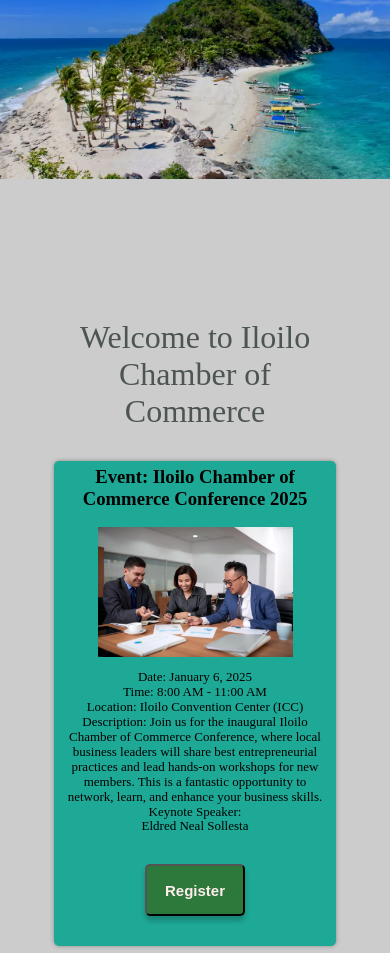
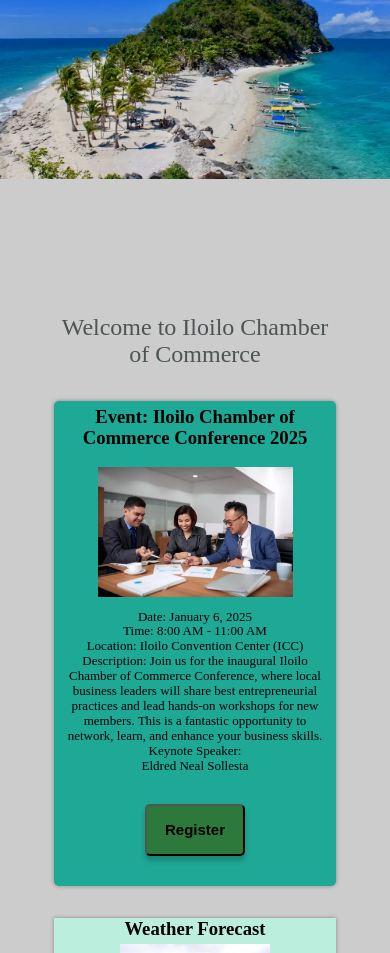
Before and after one commit to jamesphillipdeguzman/wdd231, a plain HTML site: page chamber/index.html in a window 390 px wide. Shown: the part 81-1034 px from the top of the page. Drawn offline with Linux system fonts and the light colour scheme; no server answers; a web font is replaced by a local one.

Commit message:
chamber home page v4.3 - Fixed contrast issue with cta-btn

```diff
--- a/chamber/styles/chamber-large.css
+++ b/chamber/styles/chamber-large.css
@@ -93,7 +93,7 @@
     background: #2d783b;
     border-radius: 5px;
     box-shadow: 0px 5px 5px rgba(0, 0, 0, 0.2);
-    color: #FFEDED;
+    color: #000;
     cursor: pointer;
     font-family: var(--default-font);
     font-weight: 700;
@@ -115,7 +115,7 @@
 
 .cta-btn:hover {
     background-color: #11a141;
-    color: #fff;
+    color: #000;
     transition: background-color 0.1s ease-in;
 }
 
--- a/chamber/styles/chamber-small.css
+++ b/chamber/styles/chamber-small.css
@@ -23,7 +23,7 @@
 
 
     h1 {
-        font-size: 2rem;
+        font-size: 1.5rem;
     }
 
 
```
